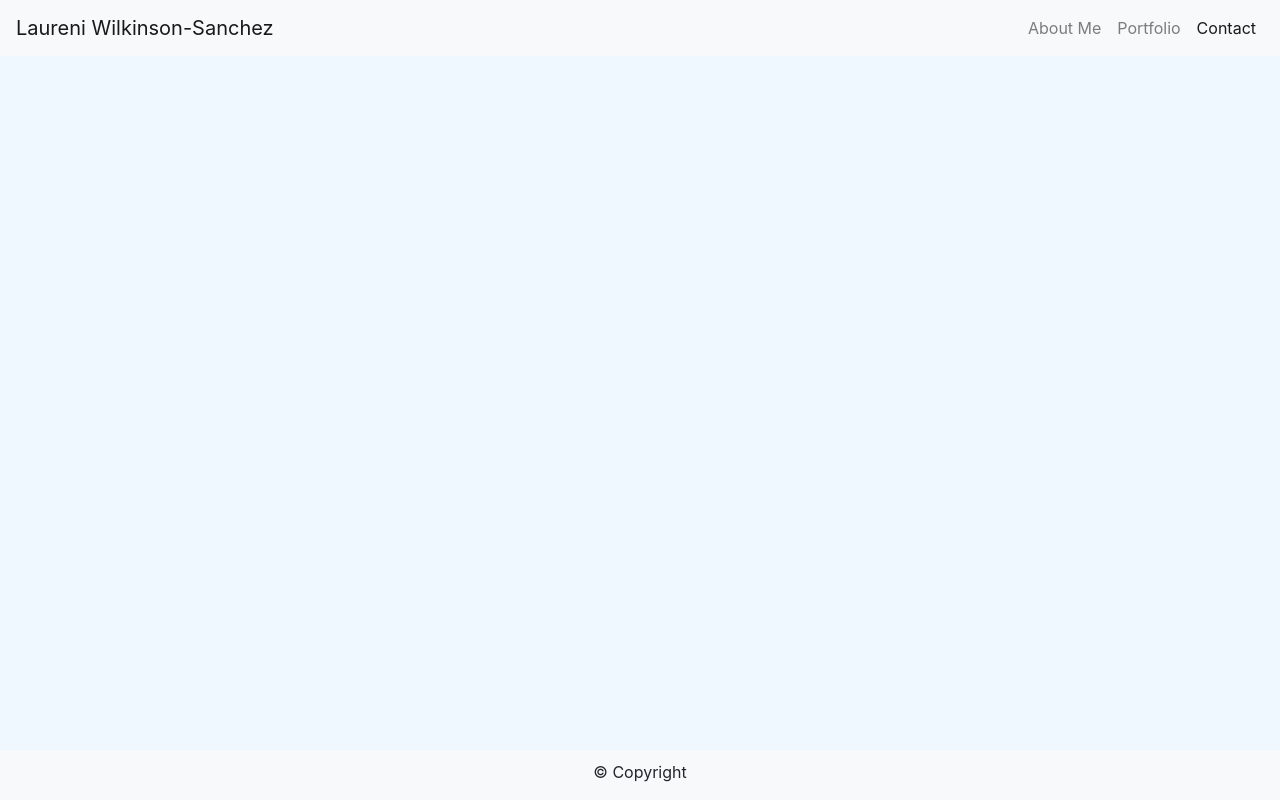
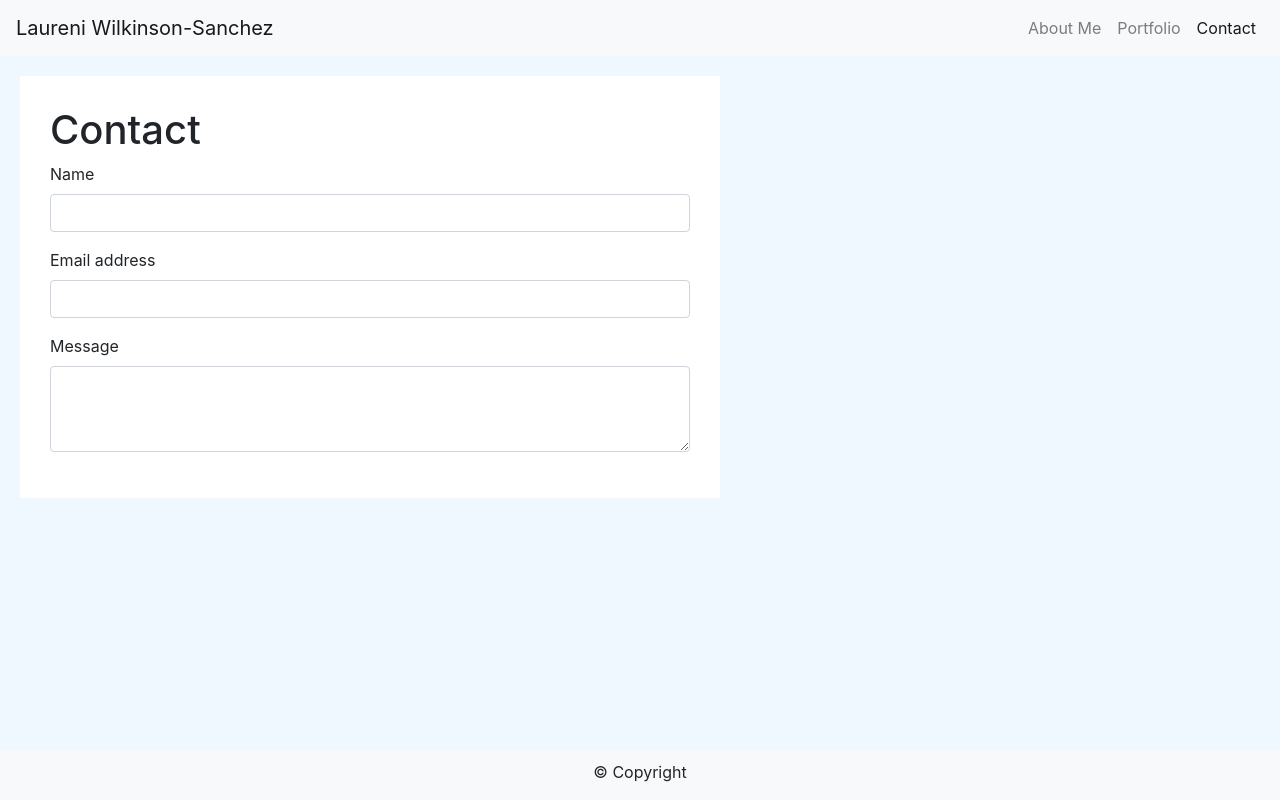
Before and after one commit to las348/jsctablete, a plain HTML site: page contact.html in a window 1280 px wide. Drawn offline with nearby package versions, Linux system fonts and the light colour scheme.

Commit message:
contactForm

```diff
--- a/contact.html
+++ b/contact.html
@@ -12,7 +12,8 @@
 <body>
   <nav class="navbar navbar-expand-lg navbar-light bg-light">
     <a class="navbar-brand" href="#">Laureni Wilkinson-Sanchez</a>
-        <button class="navbar-toggler" type="button" data-toggle="collapse" data-target="#navbarNavAltMarkup" aria-controls="navbarNavAltMarkup" aria-expanded="false" aria-label="Toggle navigation">
+    <button class="navbar-toggler" type="button" data-toggle="collapse" data-target="#navbarNavAltMarkup"
+      aria-controls="navbarNavAltMarkup" aria-expanded="false" aria-label="Toggle navigation">
       <span class="navbar-toggler-icon"></span>
     </button>
     <div class="collapse navbar-collapse justify-content-end" id="navbarNavAltMarkup">
@@ -24,6 +25,25 @@
     </div>
   </nav>
 
+  <div class="container" class="Contact">
+  <form>
+    <div class="row">
+      <div class="col-md-12">
+        <h1>Contact</h1>
+        <div class="form-group">
+          <label for="exampleFormControlTextarea1">Name</label>
+          <input type="text" class="form-control" id="formGroupExampleInput" rows="2"></textarea>
+          </div></div></div>
+    <div class="form-group">
+      <label for="exampleInputEmail1">Email address</label>
+      <input type="email" class="form-control" id="exampleInputEmail1" aria-describedby="emailHelp">
+    </div>
+    <div class="form-group">
+      <label for="exampleFormControlTextarea1">Message</label>
+      <textarea class="form-control" id="exampleFormControlTextarea1" rows="3"></textarea>
+    </div>
+  </form>
+</div>
 
   <footer>
     <center>
```
Lines whose indentation alone changed are shown as unchanged.
